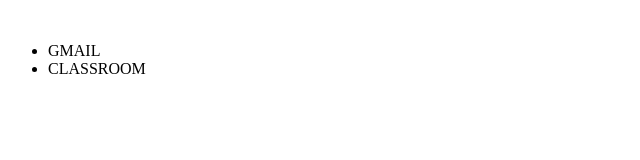
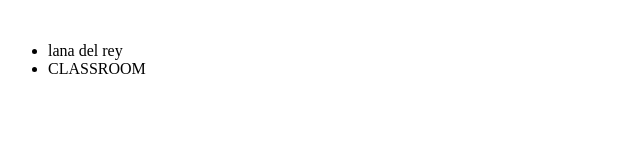
Before and after one commit to gabrielacristina7/atividade-1, a plain HTML site: page index.html in a window 1280 px wide. Shown: the full height of the page, 0-640 px from the left. Drawn offline with Linux system fonts and the light colour scheme.

Commit message:
Update index.html

```diff
--- a/index.html
+++ b/index.html
@@ -10,7 +10,7 @@
     <header class="cabecalho">
         <img src="" alt="" class="cabecalho-imagem" scr="logo.png" alt="logo do Google">
         <ul class="cabecalho-lista">
-            <li class="cabecalho-lista-item">GMAIL</li>
+            <li class="cabecalho-lista-item">lana del rey</li>
             <li class="cabecalho-lista-item">CLASSROOM</li>
 
         </ul>
```
